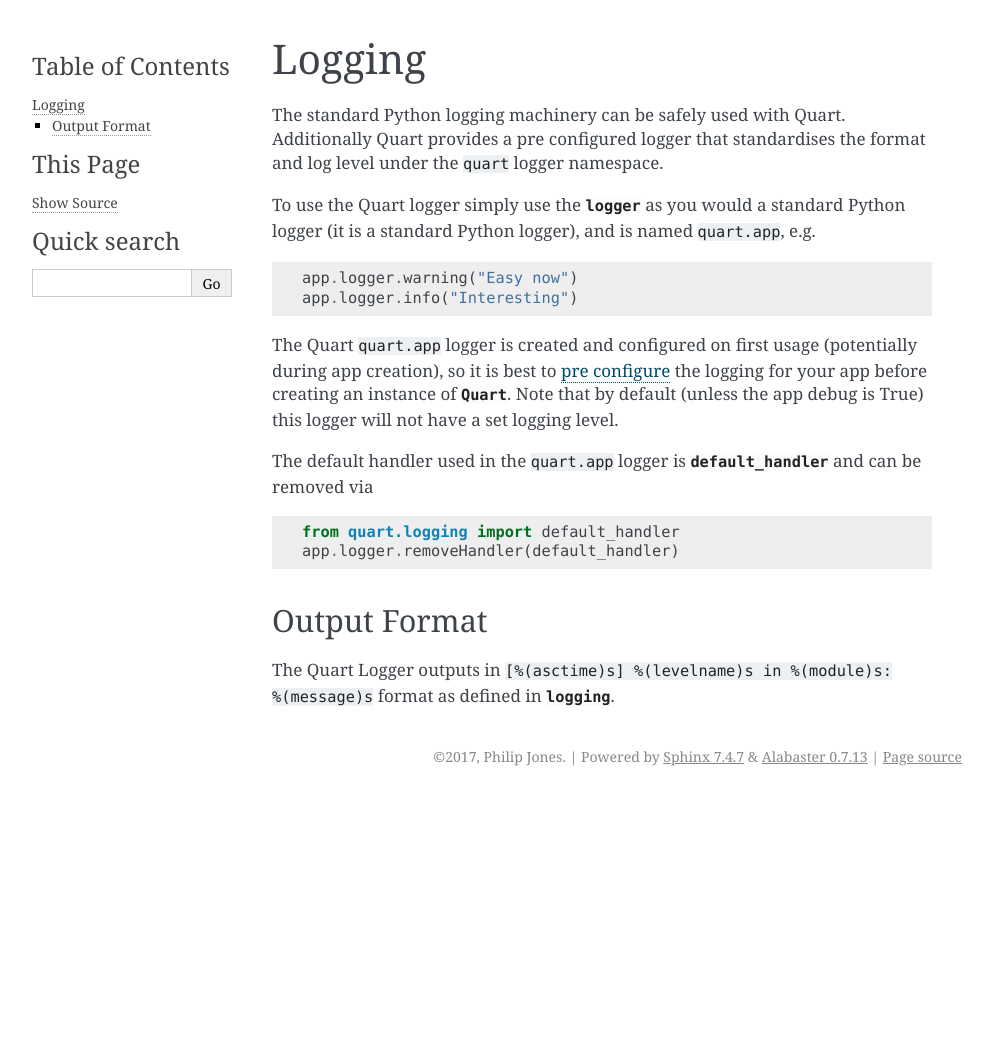
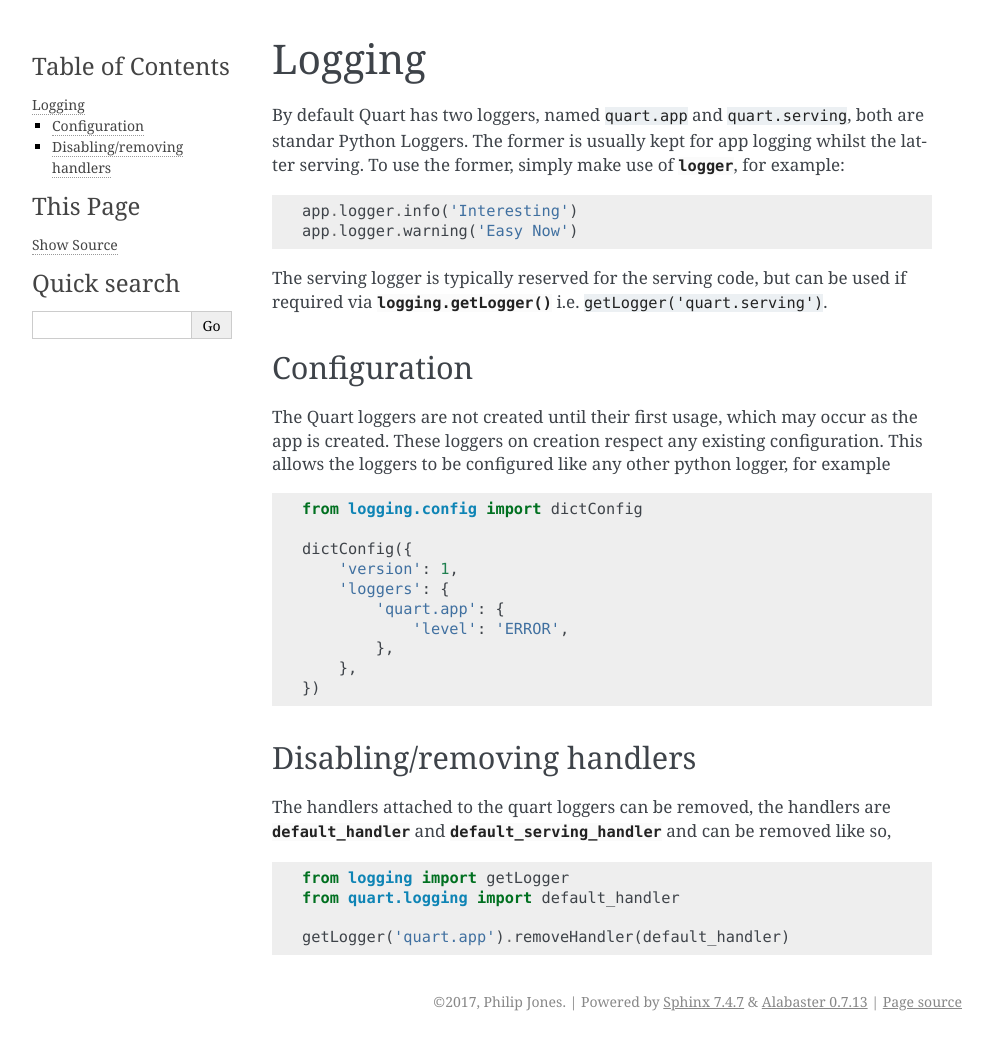
Before and after one commit to pallets/quart, a Sphinx documentation site: the page built from docs/logging.rst, in a window 1280 px wide. Shown: the whole page, without its empty margins (148-1141 px from the left). Built offline with Sphinx 7.4.7, drawn with Linux system fonts in a browser that asks for light colours; pages that are not in the unit, such as notebooks, are missing from menus; before the commit the page ends 900 px from its top, so only the background shows below that.

Commit message:
Update the logging documentation following the recent changes
This should make it clear how to use the loggers quart automatically
creates and uses.

```diff
--- a/docs/logging.rst
+++ b/docs/logging.rst
@@ -1,41 +1,55 @@
-.. _logging:
+.. _how_to_log:
 
 Logging
 =======
 
-The standard Python logging machinery can be safely used with
-Quart. Additionally Quart provides a pre configured logger that
-standardises the format and log level under the ``quart`` logger
-namespace.
-
-To use the Quart logger simply use the :attr:`~quart.app.Quart.logger`
-as you would a standard Python logger (it is a standard Python
-logger), and is named ``quart.app``, e.g.
+By default Quart has two loggers, named ``quart.app`` and
+``quart.serving``, both are standar Python Loggers. The former is
+usually kept for app logging whilst the latter serving. To use the
+former, simply make use of :attr:`~quart.app.Quart.logger`, for
+example:
 
 .. code-block:: python
 
-    app.logger.warning("Easy now")
-    app.logger.info("Interesting")
+    app.logger.info('Interesting')
+    app.logger.warning('Easy Now')
 
-The Quart ``quart.app`` logger is created and configured on first
-usage (potentially during app creation), so it is best to `pre
-configure
-<https://docs.python.org/3/howto/logging-cookbook.html#logging-cookbook>`_
-the logging for your app before creating an instance of
-:class:`~quart.app.Quart`. Note that by default (unless the app debug
-is True) this logger will not have a set logging level.
+The serving logger is typically reserved for the serving code, but can
+be used if required via :func:`logging.getLogger` i.e.
+``getLogger('quart.serving')``.
 
-The default handler used in the ``quart.app`` logger is
-:attr:`~quart.logging.default_handler` and can be removed via
+Configuration
+-------------
+
+The Quart loggers are not created until their first usage, which may
+occur as the app is created. These loggers on creation respect any
+existing configuration. This allows the loggers to be configured like
+any other python logger, for example
 
 .. code-block:: python
 
+    from logging.config import dictConfig
+
+    dictConfig({
+        'version': 1,
+        'loggers': {
+            'quart.app': {
+                'level': 'ERROR',
+            },
+        },
+    })
+
+Disabling/removing handlers
+---------------------------
+
+The handlers attached to the quart loggers can be removed, the
+handlers are :attr:`~quart.logging.default_handler` and
+:attr:`~quart.logging.default_serving_handler` and can be removed like
+so,
+
+.. code-block:: python
+
+    from logging import getLogger
     from quart.logging import default_handler
-    app.logger.removeHandler(default_handler)
 
-Output Format
--------------
-
-The Quart Logger outputs in ``[%(asctime)s] %(levelname)s in
-%(module)s: %(message)s`` format as defined in
-:mod:`~quart.logging`.
+    getLogger('quart.app').removeHandler(default_handler)
```
